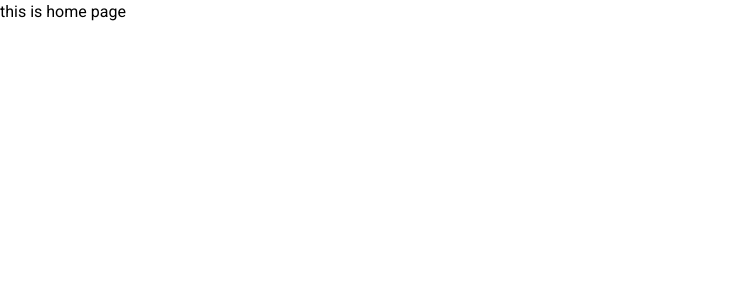
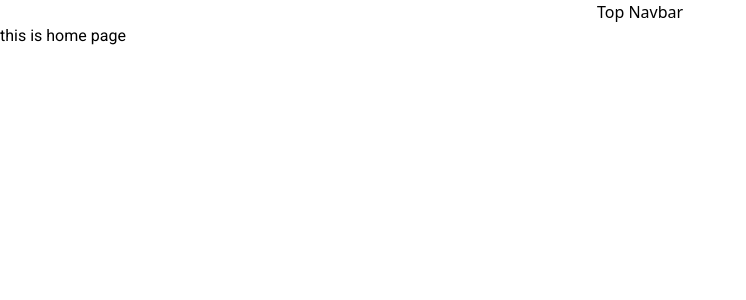
Before and after one commit to mubtasimprime/DocLab, a Next.js app: page / in a window 1280 px wide. Shown: the top 300 px of the page, without its empty margins (0-746 px from the left). Built offline with nearby package versions, Linux system fonts and the light colour scheme.

Commit message:
Top Navbar wip

```diff
--- a/app/layout.js
+++ b/app/layout.js
@@ -1,5 +1,6 @@
-import {Exo, Roboto } from "next/font/google";
+import { Exo, Roboto } from "next/font/google";
 import "./styles/globals.css";
+import TopNav from "@/components/client/home/TopNav";
 
 const roboto = Roboto({
   variable: "--font-roboto",
@@ -19,15 +20,16 @@ export const metadata = {
     "DocLab is a cutting-edge platform designed to revolutionize the healthcare industry by providing doctors with a virtual space to collaborate, share knowledge, and enhance patient care. With DocLab, medical professionals can connect with colleagues, access a wealth of medical resources, and stay updated on the latest advancements in medicine. Whether you're a seasoned practitioner or a medical student, DocLab offers a dynamic environment for learning, networking, and improving healthcare outcomes.",
 };
 
-
-
 export default function RootLayout({ children }) {
   return (
     <html
       lang="en"
       className={`${roboto.variable} ${exoRegular.variable} h-full antialiased`}
     >
-      <body className="min-h-full flex flex-col">{children}</body>
+      <body className="min-h-full flex flex-col">
+        <TopNav></TopNav>
+        {children}
+      </body>
     </html>
   );
 }
--- /dev/null
+++ b/components/client/home/TopNav.tsx
@@ -0,0 +1,8 @@
+import React from "react";
+import Container from "@/components/ui/Container";
+
+const TopNav = () => {
+  return <Container>Top Navbar</Container>;
+};
+
+export default TopNav;
--- /dev/null
+++ b/components/ui/Container.tsx
@@ -0,0 +1,7 @@
+import React from "react";
+
+const Container = ({ children } : {children: React.ReactNode}) => {
+  return <div className={`max-w-285 mx-auto ${children}`}>{children}</div>;
+};
+
+export default Container;
--- a/tsconfig.json
+++ b/tsconfig.json
@@ -30,6 +30,6 @@
     "**/*.mts",
     "**/*.ts",
     "**/*.tsx"
-  ],
+, "components/client/home/TopNav.tsx"  ],
   "exclude": ["node_modules"]
 }
```
Also changed, not shown: app/(client)/page.tsx (+6 -8 lines).
